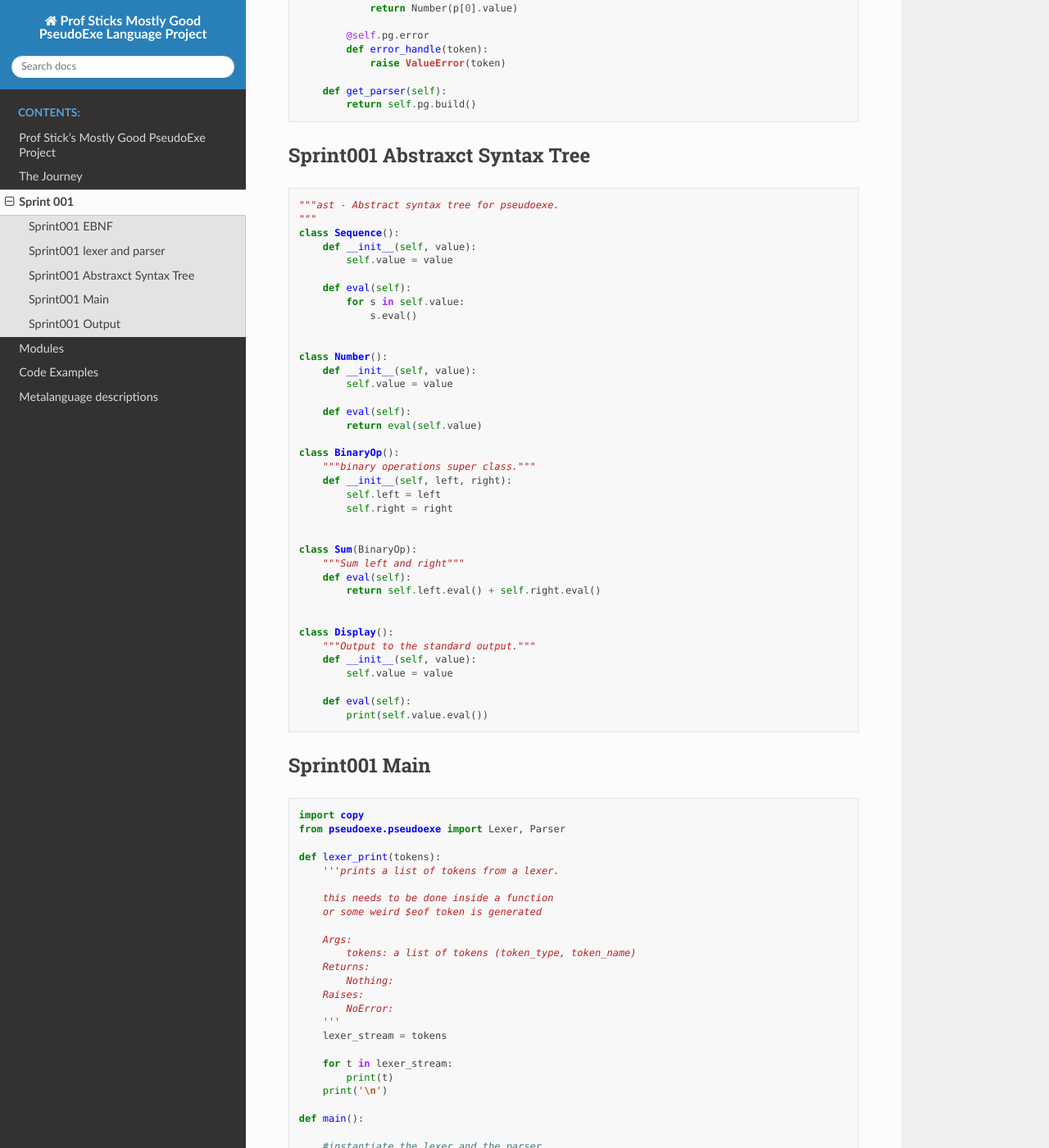
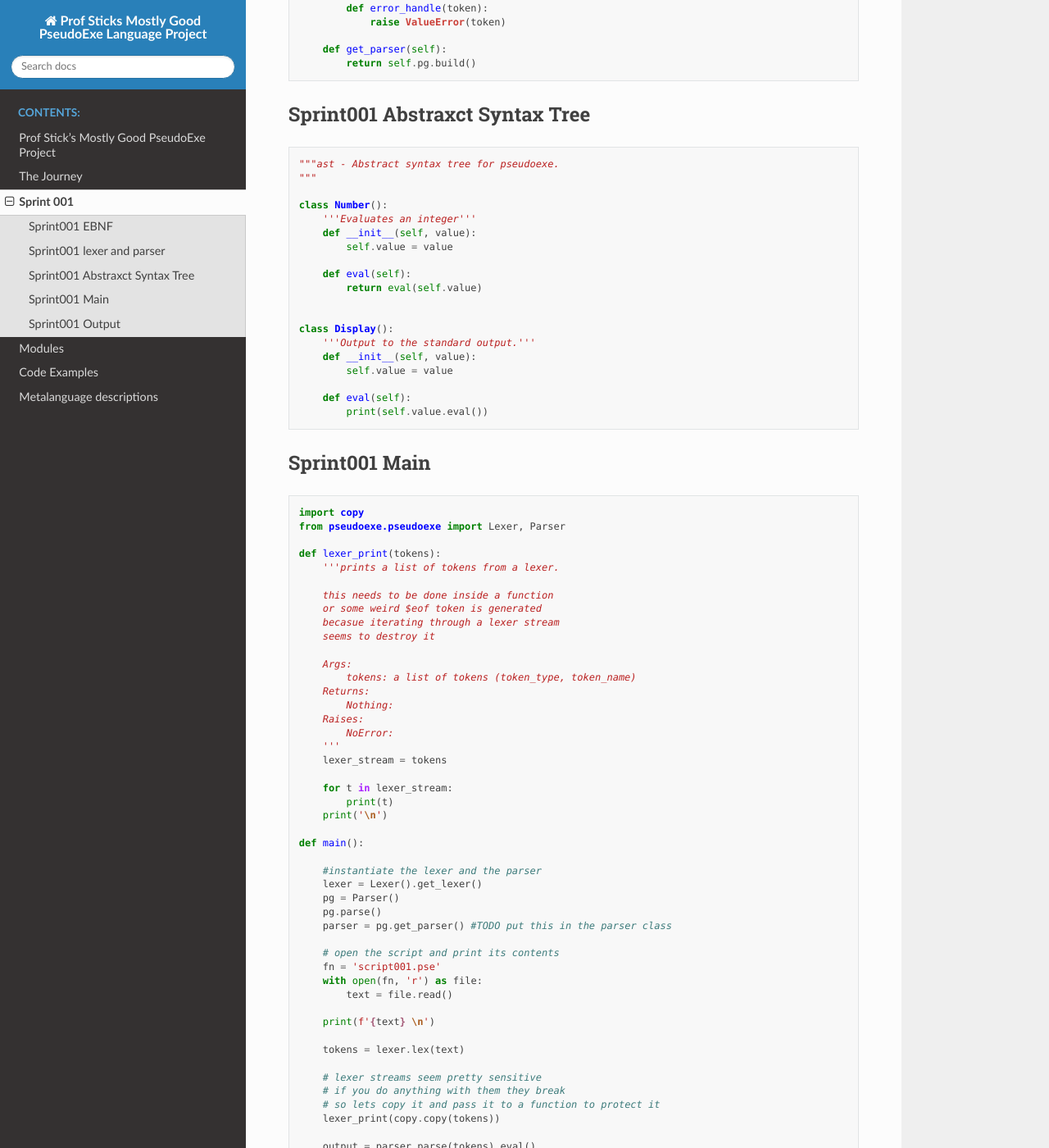
Before and after one commit to ProfStick/12SDD_PseudoExe, a Sphinx documentation site: the page built from docs/source/sprint001.md, in a window 1280 px wide and 1400 px high, scrolled down 2202 px. Shown: the whole window at 82% size. Built offline with Sphinx 7.4.7 and the Read the Docs theme 2.0.0, drawn with Linux system fonts in a browser that asks for light colours; some of the changed text lies outside the part shown.

Commit message:
sort out docs and trim scripts
sort out the historydocumentation andtrim the lexer, parser, and ast down to minimum for sprint 1

````diff
--- a/docs/source/sprint001.md
+++ b/docs/source/sprint001.md
@@ -35,15 +35,14 @@ Defines a lexicon and parser for the PseudoExe language.
   Typical usage example:
     TODO
 """
-
-# sys.path.append(".")
+import sys
 
 from rply import LexerGenerator
 from rply import ParserGenerator
-from ast.ast import Sum, Display, Number, Sequence
+from ast.ast import Display, Number
 
 TOKENS = [('KW_BEGIN', 'BEGIN'),
-        ('KW_END', 'END'),
+    ('KW_END', 'END'),
         ('KW_DISPLAY', 'DISPLAY'),
         ('PROG_NAME', '[A-Z][a-zA-Z0-9]*'),
         ('INTEGER','-?[0-9]+'),
@@ -66,7 +65,6 @@ class Lexer(object):
 
         Returns:
             None: but if it did you would describe it here
-
 
         Raises:
             NoError: but if it did you would describe it here
@@ -106,7 +104,6 @@ class Parser(object):
         def program(p):
             return p[2]
 
-
         @self.pg.production('output : KW_DISPLAY value')
         def output(p):
             return Display(p[1])
@@ -122,41 +119,23 @@ class Parser(object):
     def get_parser(self):
         return self.pg.build()
 ```
+
 ### Sprint001 Abstraxct Syntax Tree
 ```python
 """ast - Abstract syntax tree for pseudoexe.
 """
-class Sequence():
-    def __init__(self, value):
-        self.value = value
-
-    def eval(self):
-        for s in self.value:
-            s.eval()
-
 
 class Number():
+    '''Evaluates an integer'''
     def __init__(self, value):
         self.value = value
 
     def eval(self):
         return eval(self.value)
 
-class BinaryOp():
-    """binary operations super class."""
-    def __init__(self, left, right):
-        self.left = left
-        self.right = right
-
-
-class Sum(BinaryOp):
-    """Sum left and right"""
-    def eval(self):
-        return self.left.eval() + self.right.eval()
-
 
 class Display():
-    """Output to the standard output."""
+    '''Output to the standard output.'''
     def __init__(self, value):
         self.value = value
 
@@ -174,6 +153,8 @@ def lexer_print(tokens):
 
     this needs to be done inside a function
     or some weird $eof token is generated
+    becasue iterating through a lexer stream
+    seems to destroy it
 
     Args:
         tokens: a list of tokens (token_type, token_name)
--- a/main.py
+++ b/main.py
@@ -6,6 +6,8 @@ def lexer_print(tokens):
 
     this needs to be done inside a function
     or some weird $eof token is generated
+    becasue iterating through a lexer stream
+    seems to destroy it
 
     Args:
         tokens: a list of tokens (token_type, token_name)
````
Also changed, not shown: other parts of docs/source/sprint001.md (+6 -6 lines), sandpit.py (+7 -18 lines), __init__.py (deleted), 3 other files.
